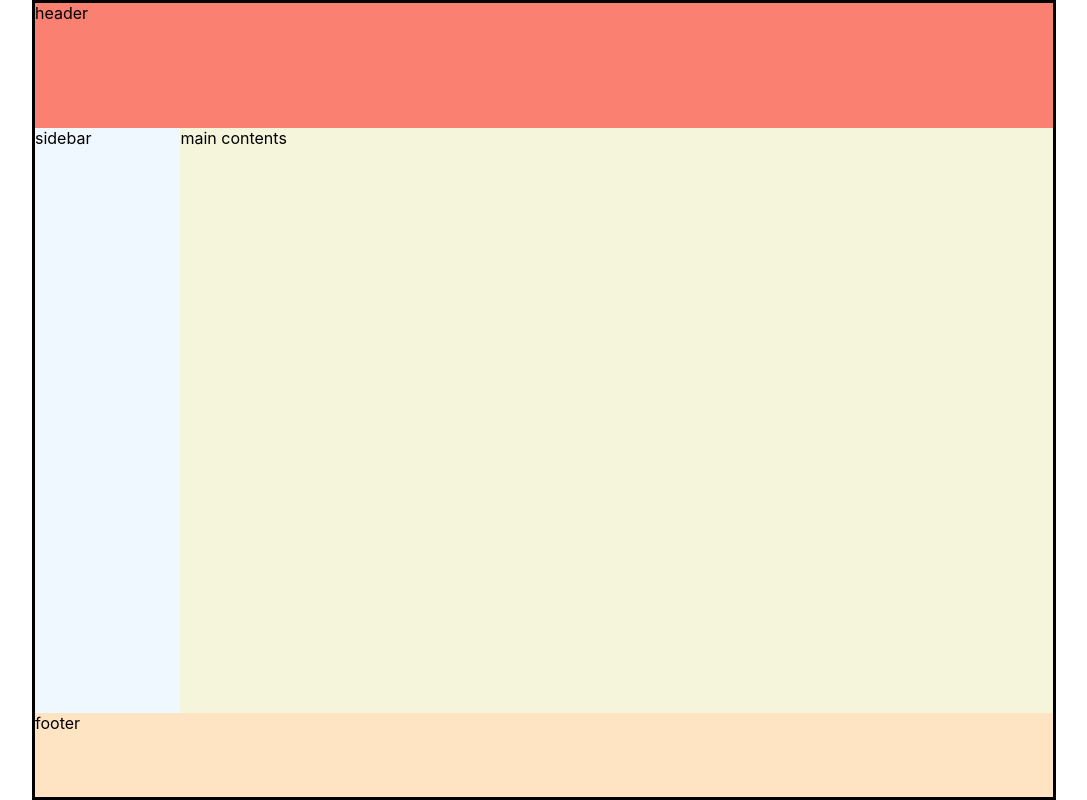
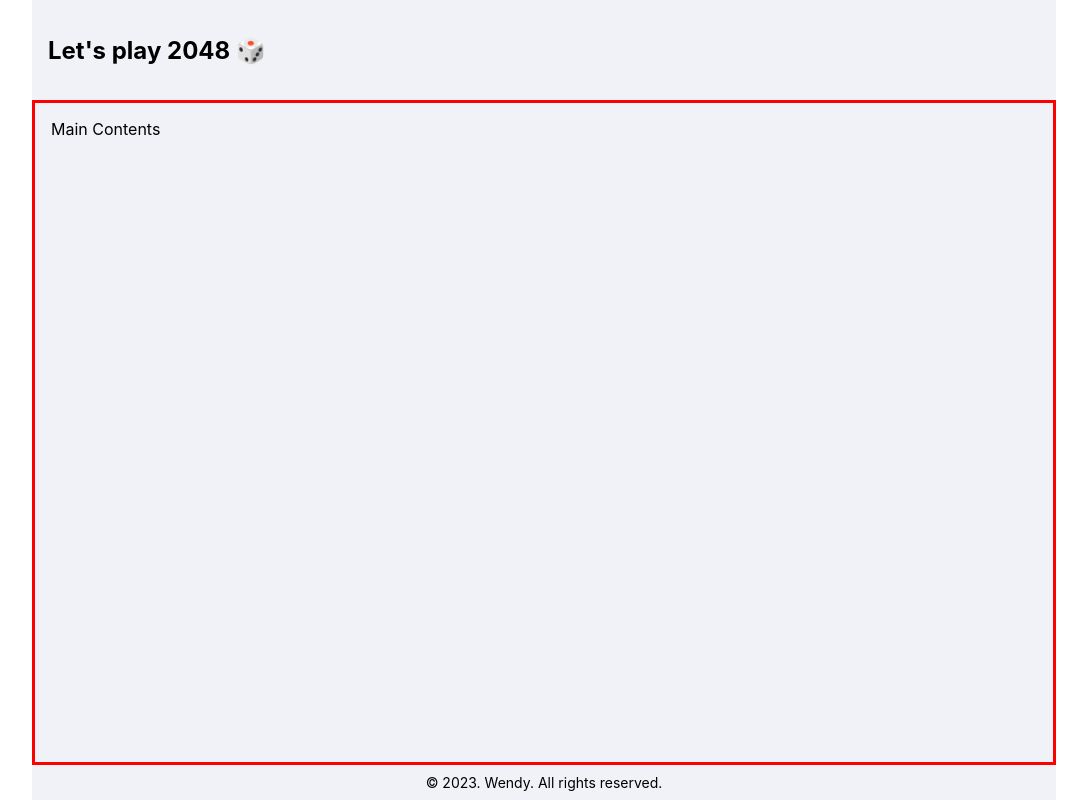
Before and after one commit to beeguriri/game2048, a React (Vite) app: page / in a window 1280 px wide. Shown: the whole page, without its empty margins (96-1183 px from the left). Built offline with nearby package versions, Linux system fonts and the light colour scheme; a web font is replaced by a local one.

Commit message:
header, main, footer component 및 style 작성

```diff
--- a/src/containers/Header/index.tsx
+++ b/src/containers/Header/index.tsx
@@ -1,7 +1,14 @@
+import { Text } from '@chakra-ui/react';
 import { Header } from './style';
 
 const HeaderContainer = () => {
-  return <Header>Header</Header>;
+  return (
+    <Header>
+      <Text fontSize="x-large" fontWeight="bold">
+        Let's play 2048 🎲
+      </Text>
+    </Header>
+  );
 };
 
 export default HeaderContainer;
--- a/src/containers/Header/style.ts
+++ b/src/containers/Header/style.ts
@@ -1,11 +1,11 @@
 import styled from '@emotion/styled';
 
 const Header = styled.header`
-  background-color: var(--chakra-colors-white);
+  background-color: var(--chakra-colors-blue);
   position: sticky;
   top: 0;
   z-index: 1;
-  height: 50px;
+  height: 100px;
   display: flex;
   justify-content: flex-start;
   padding: 0 1rem;
--- /dev/null
+++ b/src/containers/Main/index.tsx
@@ -0,0 +1,7 @@
+import { StyledMain } from './style';
+
+const MainContents = () => {
+  return <StyledMain>Main Contents</StyledMain>;
+};
+
+export default MainContents;
--- /dev/null
+++ b/src/containers/Main/style.ts
@@ -0,0 +1,13 @@
+import styled from '@emotion/styled';
+
+const StyledMain = styled.main`
+  width: 100%;
+  height: calc(100% - 100px - 35px); //header, footer 영역 제외
+  display: flex;
+  flex-direction: column;
+  gap: 1rem;
+  padding: 1rem;
+  border: solid red;
+`;
+
+export { StyledMain };
--- a/src/layout/index.tsx
+++ b/src/layout/index.tsx
@@ -1,18 +1,16 @@
-import {
-  LayoutContainer,
-  LayoutFooter,
-  LayoutHeader,
-  LayoutMainContent,
-  LayoutSidebar,
-} from './style';
+import FooterContainer from '@containers/Footer';
+import HeaderContainer from '@containers/Header';
+import MainContents from '@containers/Main';
+import { LayoutContainer, MainWrapper } from './style';
 
 const MainContainer = () => {
   return (
     <LayoutContainer>
-      <LayoutHeader>header</LayoutHeader>
-      <LayoutSidebar>sidebar</LayoutSidebar>
-      <LayoutMainContent>main contents</LayoutMainContent>
-      <LayoutFooter>footer</LayoutFooter>
+      <MainWrapper>
+        <HeaderContainer />
+        <MainContents />
+        <FooterContainer />
+      </MainWrapper>
     </LayoutContainer>
   );
 };
--- a/src/layout/style.ts
+++ b/src/layout/style.ts
@@ -1,44 +1,26 @@
 import styled from '@emotion/styled';
 
 const LayoutContainer = styled.main`
+  height: 100%;
   width: 100%;
-  height: 100%;
-  display: grid;
-  border: black solid;
-  grid-template-columns: 1.5fr 9fr;
-  grid-template-rows: 1.5fr 7fr 1fr;
-  grid-template-areas:
-    'LayoutHeader LayoutHeader'
-    'LayoutSidebar LayoutMainContent'
-    'LayoutFooter LayoutFooter';
+  display: flex;
+  overflow: hidden;
 `;
 
-const LayoutHeader = styled.header`
-  grid-area: LayoutHeader;
+const MainWrapper = styled.div`
+  height: 100%;
   width: 100%;
-  background-color: salmon;
-`;
-const LayoutSidebar = styled.div`
-  grid-area: LayoutSidebar;
-  width: 100%;
-  background-color: aliceblue;
-`;
-const LayoutMainContent = styled.main`
-  grid-area: LayoutMainContent;
-  width: 100%;
-  height: 100%;
-  background-color: beige;
-`;
-const LayoutFooter = styled.footer`
-  grid-area: LayoutFooter;
-  width: 100%;
-  background-color: bisque;
+  background-color: #f1f2f7;
+  position: relative;
 `;
 
-export {
-  LayoutContainer,
-  LayoutHeader,
-  LayoutSidebar,
-  LayoutMainContent,
-  LayoutFooter,
-};
+const Main = styled.main`
+  width: 100%;
+  height: calc(100% - 50px - 35px);
+  display: flex;
+  flex-direction: column;
+  gap: 1rem;
+  padding: 1rem;
+`;
+
+export { LayoutContainer, MainWrapper, Main };
--- a/src/router/index.tsx
+++ b/src/router/index.tsx
@@ -7,8 +7,11 @@ const Routers = () => {
     <BrowserRouter>
       <Routes>
         <Route path={ROOT} element={<MainContainer />}>
+          {/*
+          라우팅이 필요할 때 작성
           <Route></Route>
           <Route></Route>
+          */}
         </Route>
       </Routes>
     </BrowserRouter>
```
